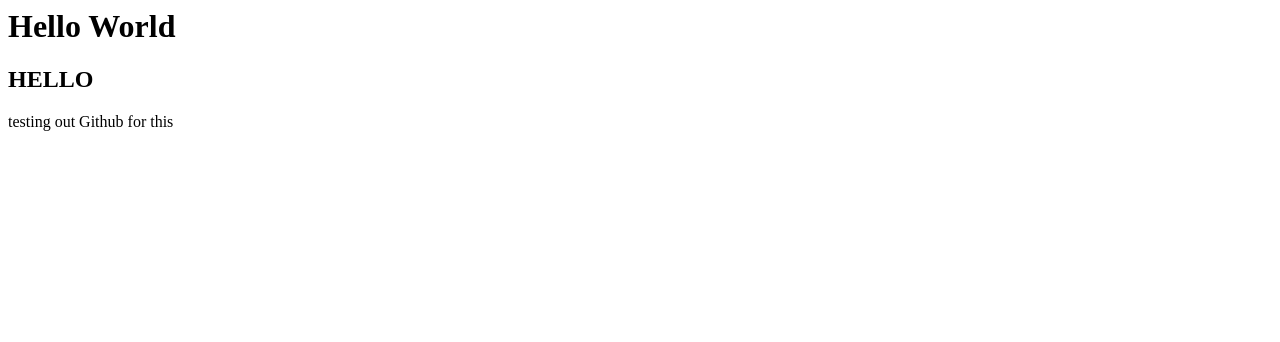
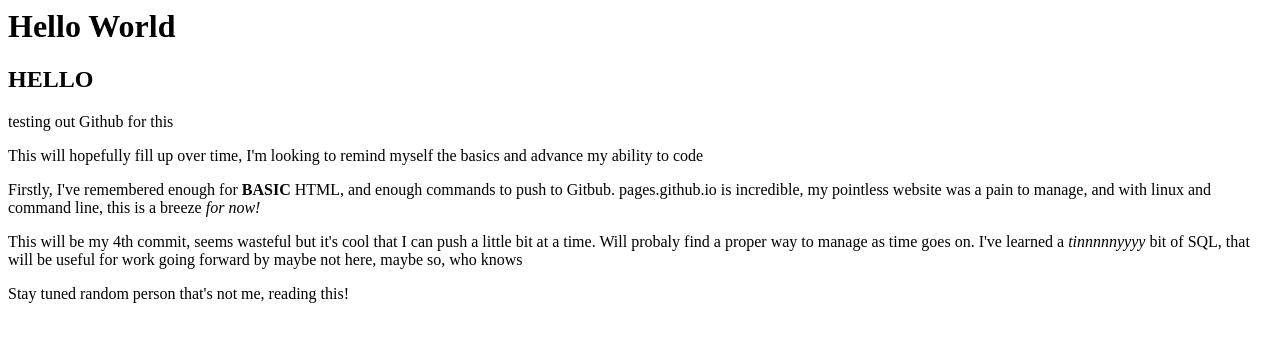
Before and after one commit to Badmadbrad/badmadbrad.github.io, a plain HTML site: page index.html in a window 1280 px wide. Drawn offline with Linux system fonts and the light colour scheme.

Commit message:
Moving Forward

```diff
--- a/index.html
+++ b/index.html
@@ -3,3 +3,12 @@
 <h2> HELLO </h2>
 
 <p> testing out Github for this </p>
+
+<p> This will hopefully fill up over time, I'm looking to remind myself the basics and advance my ability to code </p>
+
+<p> Firstly, I've remembered enough for <b> BASIC </b> HTML, and enough commands to push to Gitbub. pages.github.io is incredible, my pointless website was a pain to manage, and with linux and command line, this is a breeze <i> for now! </i> </p>
+
+<p> This will be my 4th commit, seems wasteful but it's cool that I can push a little bit at a time. Will probaly find a proper way to manage as time goes on. I've learned a <i> tinnnnnyyyy </i> bit of SQL, that will be useful for work going forward by maybe not here, maybe so, who knows </p>
+
+
+<p> Stay tuned random person that's not me, reading this! </p>
```
